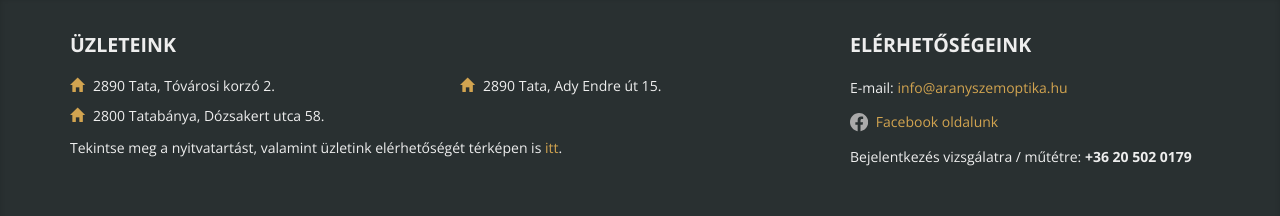
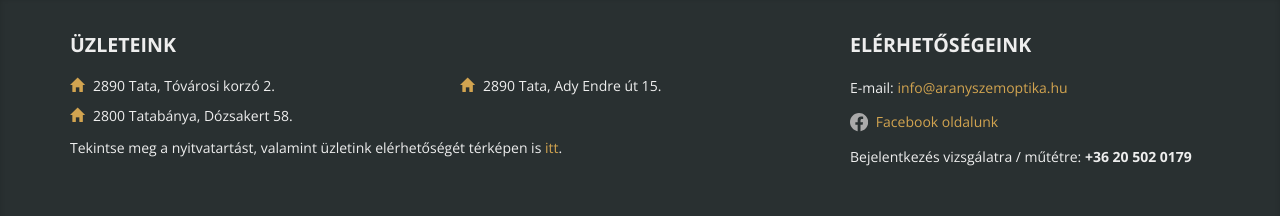
Before and after one commit to aranyszemoptika/aranyszemoptika.github.io, a Jekyll site: the page built from docs/index.html, in a window 1280 px wide. Shown: the part 741-957 px from the top of the page. Built offline with Jekyll 4.4.1, drawn with Linux system fonts in a browser that asks for light colours.

Commit message:
address update

```diff
--- a/docs/_data/shops.yaml
+++ b/docs/_data/shops.yaml
@@ -8,7 +8,7 @@
   openingTime: "H-P 9-17.30 Szombat: 9-12"
   mapsLink: "https://goo.gl/maps/t22PU8EtQyWkyTMq7"
 
-- address: 2800 Tatabánya, Dózsakert utca 58.
+- address: 2800 Tatabánya, Dózsakert 58.
   phone: "+36 34 308 683"
   openingTime: "H-P 9-17.30"
   mapsLink: "https://goo.gl/maps/YFPjaBbvpTEyATtx9"
```
